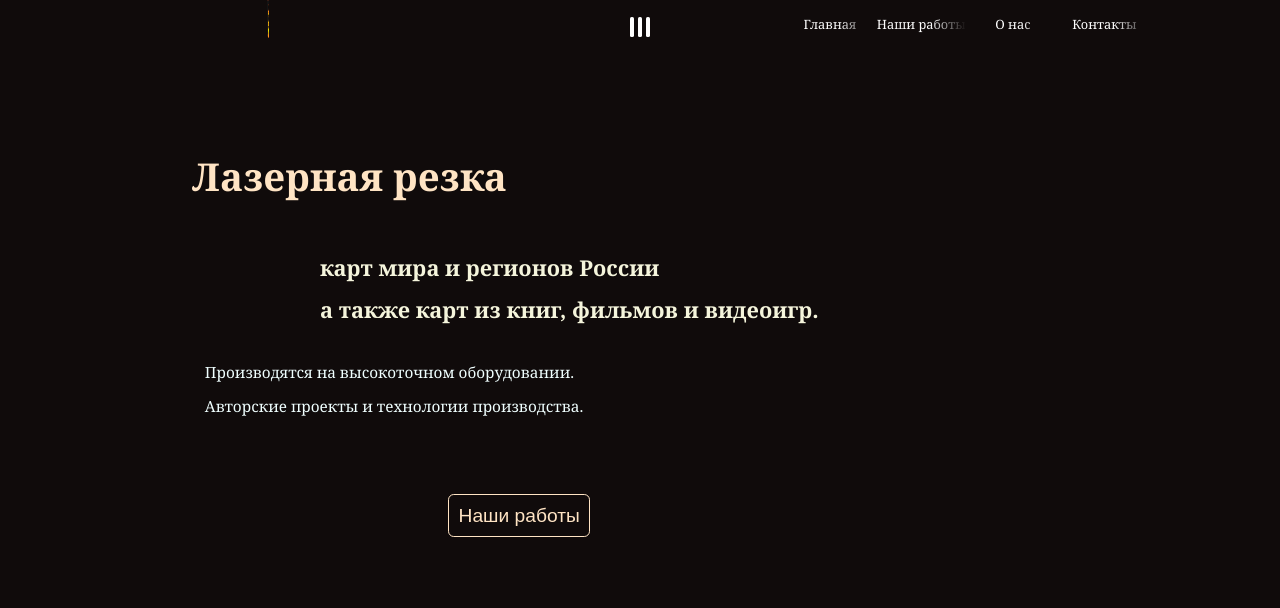
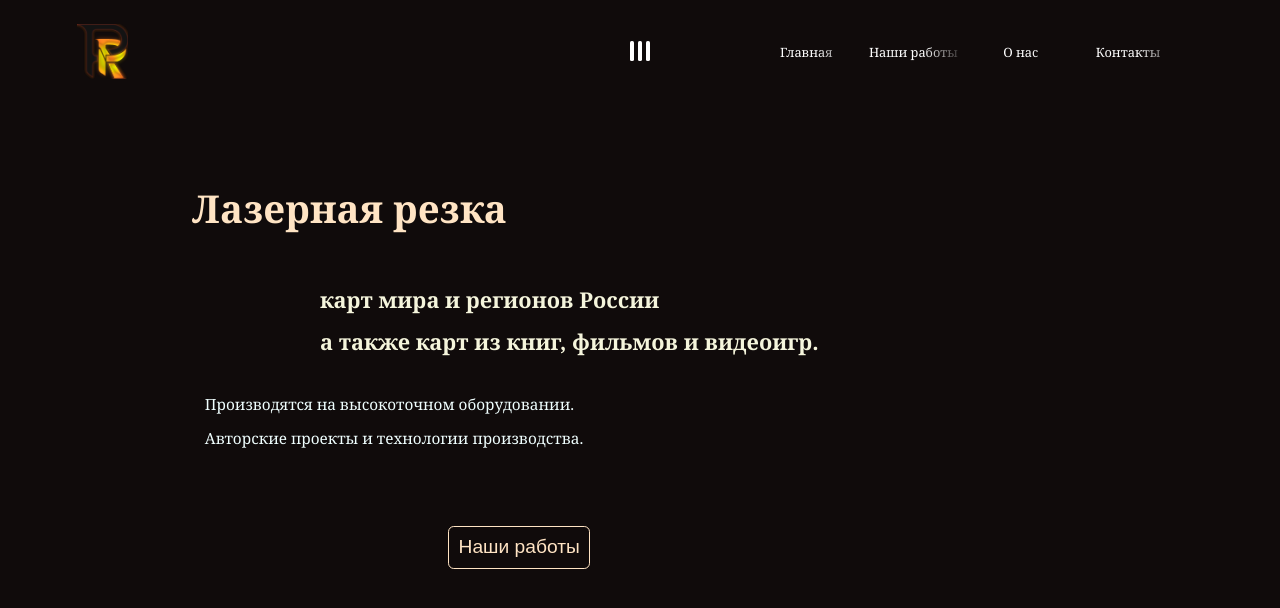
Before and after one commit to ASGoncharov-avl/Site, a React (Create React App) app in the folder 1page_site/: page / in a window 1280 px wide. Shown: the top 608 px of the page. Built offline with nearby package versions, Linux system fonts and the light colour scheme.

Commit message:
logo и размеры

```diff
--- a/1page_site/src/MainPage/Header/Header.css
+++ b/1page_site/src/MainPage/Header/Header.css
@@ -12,22 +12,21 @@ body{
 }
 
 header {
+    margin-top: 1.5em;
     display: grid;
     grid-template-columns: 4fr 1fr 0.3fr 3fr 0.7fr;
-    justify-items: center;
 }
 
-div.header {
-    height: 3dvw;
+/* div.logo {
+    display: inline;
+    position: left;
+} */
+
+.menu {
+    height: 1.5dvw;
 }
 
-.menu {
-  height: 1.5dvw;
+img.logo {
+    padding-left: 6dvw;
+    width: 4dvw;
 }
-
-img {
-    display: grid;
-    width: 7%;
-    height: 100%;
-    justify-items: center;
-}
--- a/1page_site/src/MainPage/Header/Header.jsx
+++ b/1page_site/src/MainPage/Header/Header.jsx
@@ -7,9 +7,9 @@ function Header (){
 
     return (
     <header>
-        <div className="header">
-            <img src={`${process.env.PUBLIC_URL}/Components/img/RadRaylogo.png`}  alt="RadRay" />
-        </div>
+        {/* <div className="logo"> */}
+            <img className="logo" src={`${process.env.PUBLIC_URL}/Components/img/RadRaylogo.png`}  alt="RadRay" />
+        {/* </div> */}
         <Grid2 />
         <div> </div>
         <Grid3 />
```
